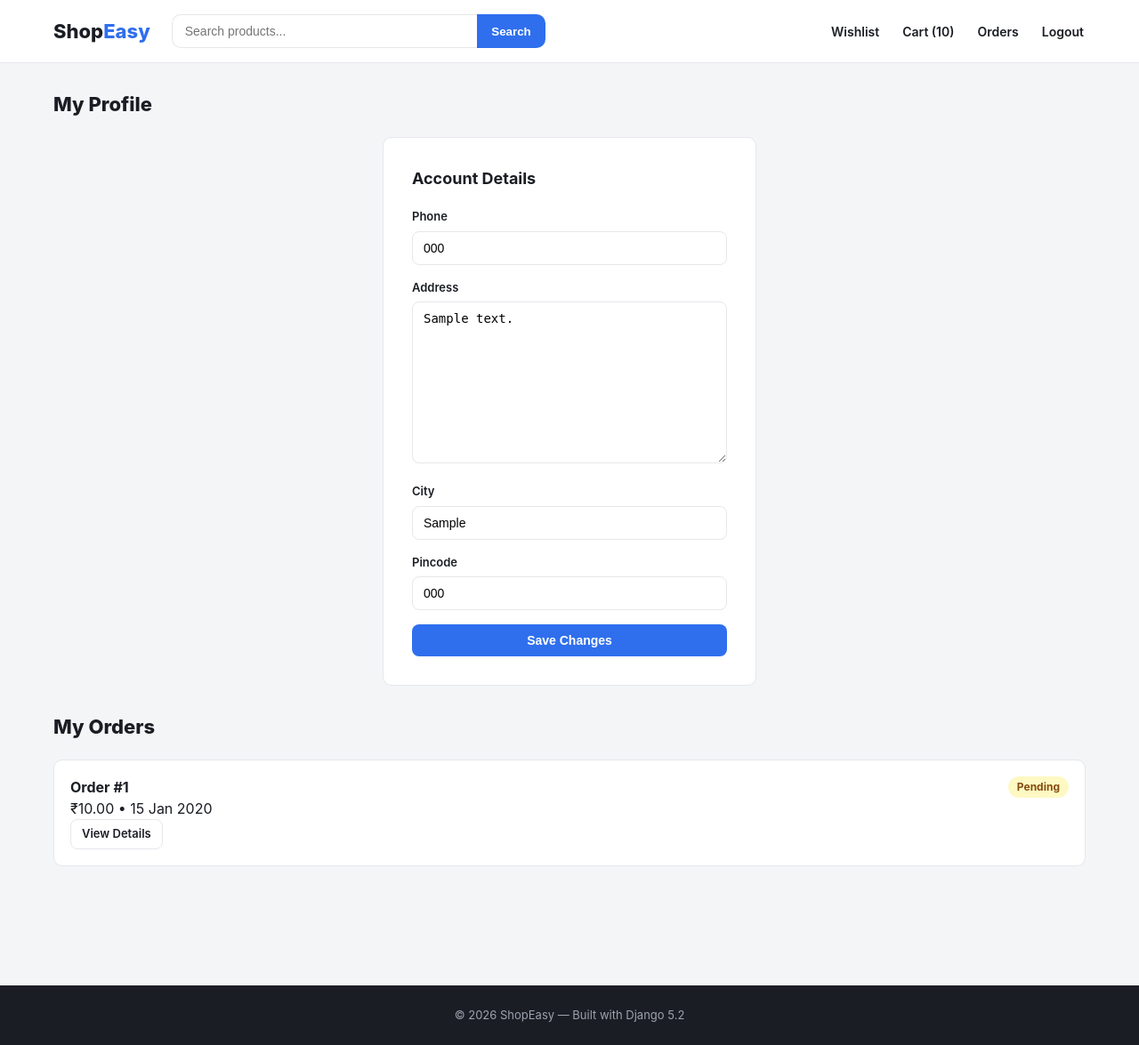
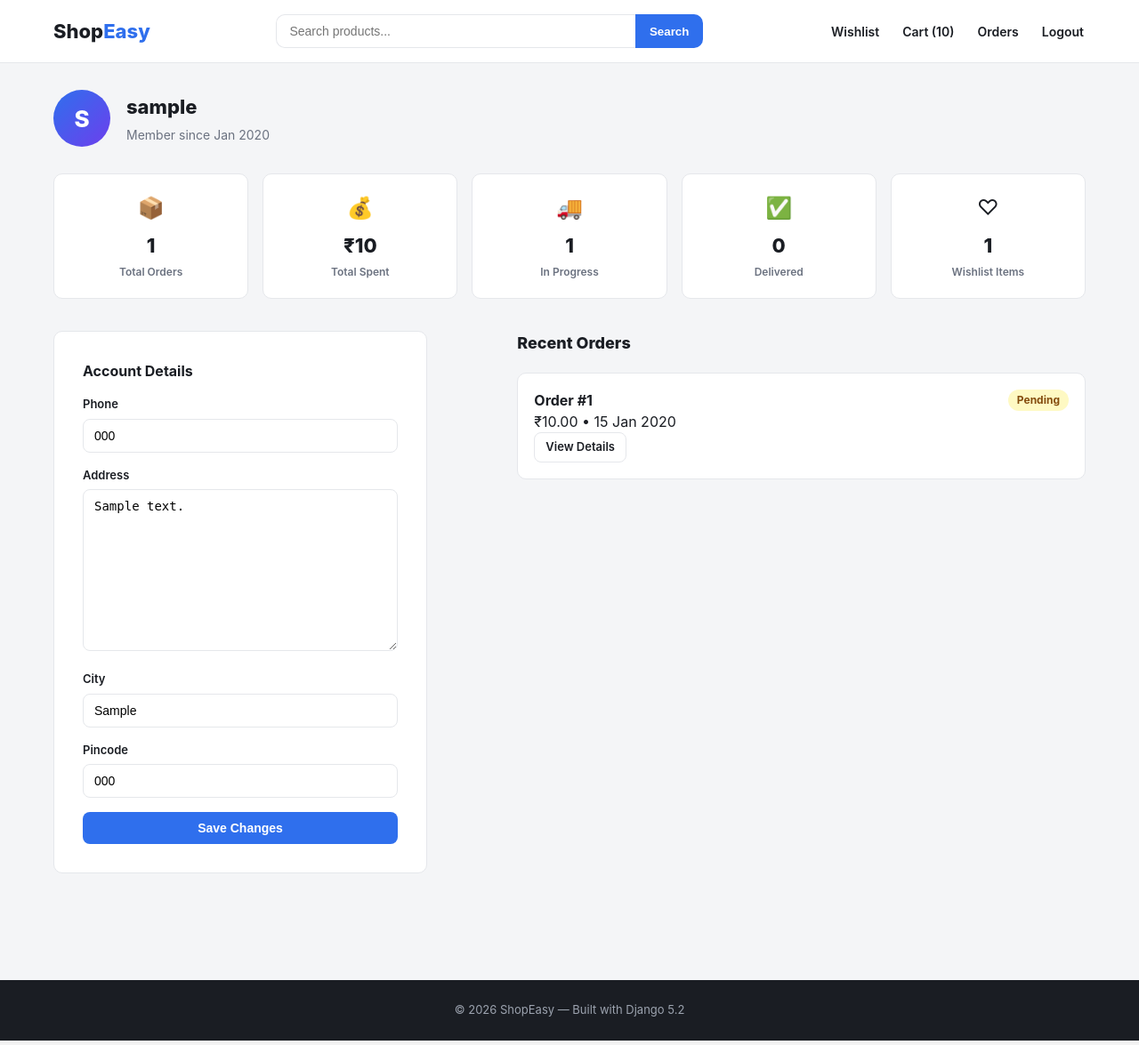
Before and after one commit to Ayushh555/Shopeasy-Ecommerce, a Django app: page /accounts/profile/ in a window 1280 px wide. Shown: the whole page at 89% size. Run offline with Django 5.2, Linux system fonts and the light colour scheme; a user stored in the database is signed in; tables that the repository leaves empty hold one stand-in row (values such as "Sample post").

Commit message:
Added advanced filters, order tracking, invoice, profile dashboard

```diff
--- a/shopeasy/accounts/views.py
+++ b/shopeasy/accounts/views.py
@@ -2,6 +2,7 @@ from django.shortcuts import render, redirect
 from django.contrib.auth import login
 from django.contrib.auth.decorators import login_required
 from django.contrib import messages
+from django.db.models import Sum, Count
 from .forms import SignUpForm, ProfileForm
 
 
@@ -31,5 +32,18 @@ def profile_view(request):
             return redirect('accounts:profile')
     else:
         form = ProfileForm(instance=profile)
+
     orders = request.user.orders.all()
-    return render(request, 'accounts/profile.html', {'form': form, 'orders': orders})
+    delivered_orders = orders.filter(status='delivered')
+
+    stats = {
+        'total_orders': orders.count(),
+        'total_spent': orders.exclude(status='cancelled').aggregate(total=Sum('total'))['total'] or 0,
+        'pending_orders': orders.filter(status__in=['pending', 'confirmed', 'shipped']).count(),
+        'delivered_orders': delivered_orders.count(),
+        'wishlist_count': getattr(request.user, 'wishlist', None) and request.user.wishlist.products.count() or 0,
+        'member_since': request.user.date_joined,
+    }
+
+    context = {'form': form, 'orders': orders[:5], 'stats': stats}
+    return render(request, 'accounts/profile.html', context)
--- a/shopeasy/static/css/style.css
+++ b/shopeasy/static/css/style.css
@@ -42,26 +42,29 @@ a { color: inherit; text-decoration: none; }
 }
 
 .header-inner {
-    display: flex;
+    display: grid;
+    grid-template-columns: auto 1fr auto;
     align-items: center;
     gap: 24px;
     padding: 16px 20px;
-    flex-wrap: wrap;
 }
 
 .logo {
     font-size: 22px;
     font-weight: 800;
     transition: transform 0.2s ease, opacity 0.2s ease;
+    justify-self: start;
 }
 .logo:hover { transform: scale(1.03); opacity: 0.9; }
 .logo span { color: var(--primary); }
 
 .search-form {
-    flex: 1;
     display: flex;
-    max-width: 420px;
+    width: 100%;
+    max-width: 480px;
+    margin: 0 auto;
     position: relative;
+    justify-self: center;
 }
 .search-wrap { position: relative; flex: 1; }
 .search-form input {
@@ -663,3 +705,61 @@ main.container { padding-top: 30px; padding-bottom: 60px; min-height: 60vh; }
     .timeline-track { flex-direction: column; align-items: flex-start; gap: 16px; }
     .timeline-line { display: none; }
 }
+
+/* ============ Profile Dashboard ============ */
+.profile-header {
+    display: flex;
+    align-items: center;
+    gap: 18px;
+    margin-bottom: 30px;
+}
+.profile-avatar {
+    width: 64px;
+    height: 64px;
+    border-radius: 50%;
+    background: linear-gradient(135deg, #2f6fed, #6d3fed);
+    color: white;
+    display: flex;
+    align-items: center;
+    justify-content: center;
+    font-size: 26px;
+    font-weight: 800;
+    flex-shrink: 0;
+}
+
+.stats-grid {
+    display: grid;
+    grid-template-columns: repeat(auto-fit, minmax(140px, 1fr));
+    gap: 16px;
+    margin-bottom: 36px;
+}
+.stat-card {
+    background: white;
+    border: 1px solid var(--border);
+    border-radius: var(--radius);
+    padding: 20px 16px;
+    display: flex;
+    flex-direction: column;
+    align-items: center;
+    text-align: center;
+    gap: 4px;
+    transition: transform 0.2s ease, box-shadow 0.2s ease;
+}
+.stat-card:hover {
+    transform: translateY(-4px);
+    box-shadow: 0 10px 24px rgba(0,0,0,0.08);
+}
+.stat-icon { font-size: 24px; margin-bottom: 4px; }
+.stat-value { font-size: 22px; font-weight: 800; color: var(--dark); }
+.stat-label { font-size: 12px; color: var(--gray); font-weight: 600; }
+
+.profile-grid {
+    display: grid;
+    grid-template-columns: 1fr 1.3fr;
+    gap: 30px;
+    align-items: start;
+}
+
+@media (max-width: 768px) {
+    .profile-grid { grid-template-columns: 1fr; }
+}
--- a/shopeasy/templates/accounts/profile.html
+++ b/shopeasy/templates/accounts/profile.html
@@ -2,10 +2,45 @@
 {% block title %}My Profile — ShopEasy{% endblock %}
 {% block content %}
 
-<h1 class="section-title">My Profile</h1>
+<div class="profile-header reveal">
+    <div class="profile-avatar">{{ user.username|slice:":1"|upper }}</div>
+    <div>
+        <h1 class="section-title" style="margin-bottom: 4px;">{{ user.username }}</h1>
+        <p style="color: var(--gray); font-size: 14px;">Member since {{ stats.member_since|date:"M Y" }}</p>
+    </div>
+</div>
 
-<div class="form-card" style="margin-bottom: 30px;">
-    <h1 style="font-size: 18px;">Account Details</h1>
+<div class="stats-grid reveal">
+    <div class="stat-card">
+        <span class="stat-icon">📦</span>
+        <span class="stat-value">{{ stats.total_orders }}</span>
+        <span class="stat-label">Total Orders</span>
+    </div>
+    <div class="stat-card">
+        <span class="stat-icon">💰</span>
+        <span class="stat-value">₹{{ stats.total_spent }}</span>
+        <span class="stat-label">Total Spent</span>
+    </div>
+    <div class="stat-card">
+        <span class="stat-icon">🚚</span>
+        <span class="stat-value">{{ stats.pending_orders }}</span>
+        <span class="stat-label">In Progress</span>
+    </div>
+    <div class="stat-card">
+        <span class="stat-icon">✅</span>
+        <span class="stat-value">{{ stats.delivered_orders }}</span>
+        <span class="stat-label">Delivered</span>
+    </div>
+    <div class="stat-card">
+        <span class="stat-icon">♡</span>
+        <span class="stat-value">{{ stats.wishlist_count }}</span>
+        <span class="stat-label">Wishlist Items</span>
+    </div>
+</div>
+
+<div class="profile-grid">
+    <div class="form-card reveal" style="margin: 0;">
+        <h2 style="font-size: 16px; margin-bottom: 16px;">Account Details</h2>
         <form method="post">
             {% csrf_token %}
             {% for field in form %}
@@ -18,8 +53,9 @@
         </form>
     </div>
 
-<h2 class="section-title">My Orders</h2>
-{% for order in orders|slice:":5" %}
+    <div class="reveal">
+        <h2 class="section-title" style="font-size: 18px;">Recent Orders</h2>
+        {% for order in orders %}
         <div class="order-card">
             <div style="display: flex; justify-content: space-between;">
                 <strong>Order #{{ order.id }}</strong>
@@ -29,10 +65,15 @@
             <a href="{% url 'orders:order_detail' order.id %}" class="btn btn-outline btn-sm">View Details</a>
         </div>
         {% empty %}
-<p style="color: var(--gray);">No orders yet.</p>
+        <div class="empty-state" style="padding: 30px 20px;">
+            <p>No orders yet.</p>
+            <a href="{% url 'store:product_list' %}">Start shopping →</a>
+        </div>
         {% endfor %}
-{% if orders.count > 5 %}
-<a href="{% url 'orders:order_list' %}">View all orders →</a>
+        {% if stats.total_orders > 5 %}
+        <a href="{% url 'orders:order_list' %}" class="btn btn-outline btn-block" style="margin-top: 10px;">View All Orders →</a>
         {% endif %}
+    </div>
+</div>
 
 {% endblock %}
```
Also changed, not shown: other parts of shopeasy/static/css/style.css (+41 -2 lines), shopeasy/store/views.py (+18 -0 lines), shopeasy/templates/store/product_list.html (+15 -2 lines). Lines whose indentation alone changed are shown as unchanged.
